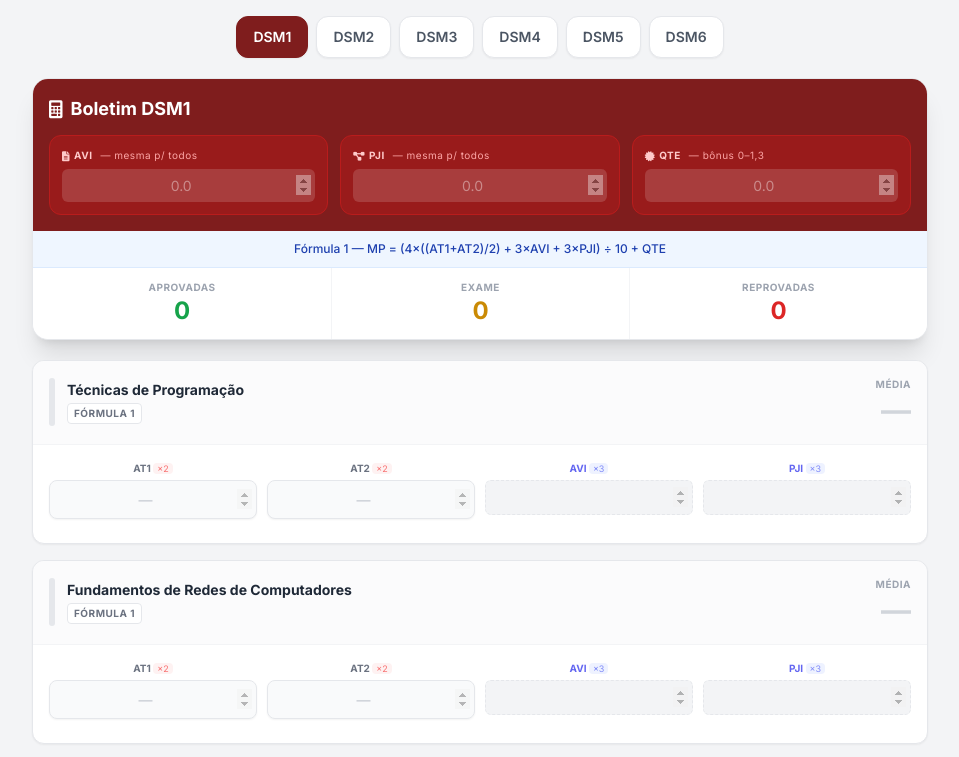
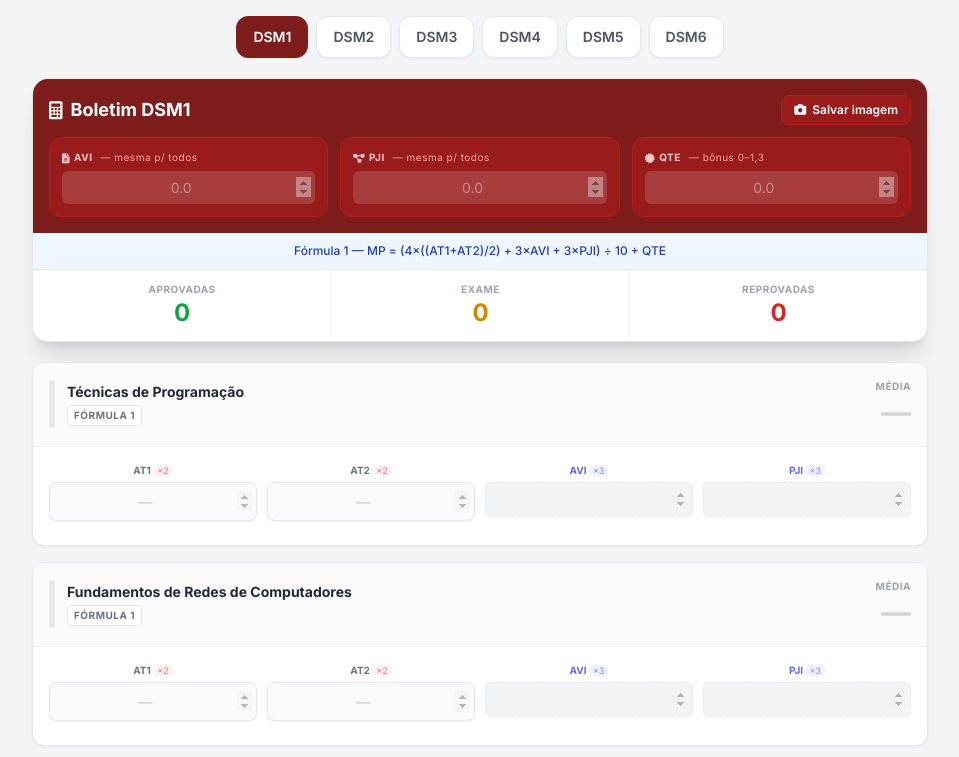
Before and after one commit to paulocsa/calc-notas-dsm5, a plain HTML site: page index.html in a window 1280 px wide. Shown: the top 757 px of the page, without its empty margins (160-1119 px from the left). Drawn offline with nearby package versions, Linux system fonts and the light colour scheme.

Commit message:
feat: adiciona exportacao do boletim como imagem PNG
Adiciona botão "Salvar imagem" no header que captura os cards de
matérias do semestre atual via html2canvas e faz download como
boletim-dsmN.png em resolução 2×.

```diff
--- a/index.html
+++ b/index.html
@@ -6,6 +6,7 @@
 <title>Boletim DSM — Fatec Registro</title>
 <script src="https://cdn.tailwindcss.com"></script>
 <link href="https://cdnjs.cloudflare.com/ajax/libs/font-awesome/6.0.0/css/all.min.css" rel="stylesheet">
+<script src="https://cdnjs.cloudflare.com/ajax/libs/html2canvas/1.4.1/html2canvas.min.js"></script>
 <style>
   @import url('https://fonts.googleapis.com/css2?family=Inter:wght@400;500;600;700&display=swap');
   body { font-family: 'Inter', sans-serif; }
@@ -64,6 +65,10 @@
           <i class="fas fa-calculator"></i>
           <span id="hdr-title">Boletim DSM1</span>
         </h1>
+        <button id="btn-salvar" onclick="salvarImagem()"
+          class="flex items-center gap-1.5 bg-red-800 hover:bg-red-700 active:bg-red-950 text-white text-xs font-semibold px-3 py-1.5 rounded-lg border border-red-700 transition-colors disabled:opacity-50 disabled:cursor-not-allowed">
+          <i class="fas fa-camera"></i> Salvar imagem
+        </button>
       </div>
       <!-- Campos globais -->
       <div class="grid grid-cols-3 gap-3">
@@ -538,6 +543,37 @@ function updateContadores() {
   document.getElementById('cnt-rp').textContent = rp;
 }
 
+// ═══════════════════════════════════════════════
+// SALVAR COMO IMAGEM
+// ═══════════════════════════════════════════════
+function salvarImagem() {
+  const btn   = document.getElementById('btn-salvar');
+  const lista = document.getElementById('lista');
+
+  btn.disabled    = true;
+  btn.innerHTML   = '<i class="fas fa-spinner fa-spin"></i> Gerando...';
+
+  html2canvas(lista, {
+    backgroundColor: '#f3f4f6',
+    scale: 2,
+    useCORS: true,
+    logging: false,
+    onclone: (doc) => {
+      doc.querySelectorAll('#lista input').forEach(inp => {
+        inp.setAttribute('value', inp.value);
+      });
+    },
+  }).then(canvas => {
+    const link      = document.createElement('a');
+    link.download   = `boletim-dsm${semAtual}.png`;
+    link.href       = canvas.toDataURL('image/png');
+    link.click();
+  }).finally(() => {
+    btn.disabled  = false;
+    btn.innerHTML = '<i class="fas fa-camera"></i> Salvar imagem';
+  });
+}
+
 init();
 </script>
 </body>
```
